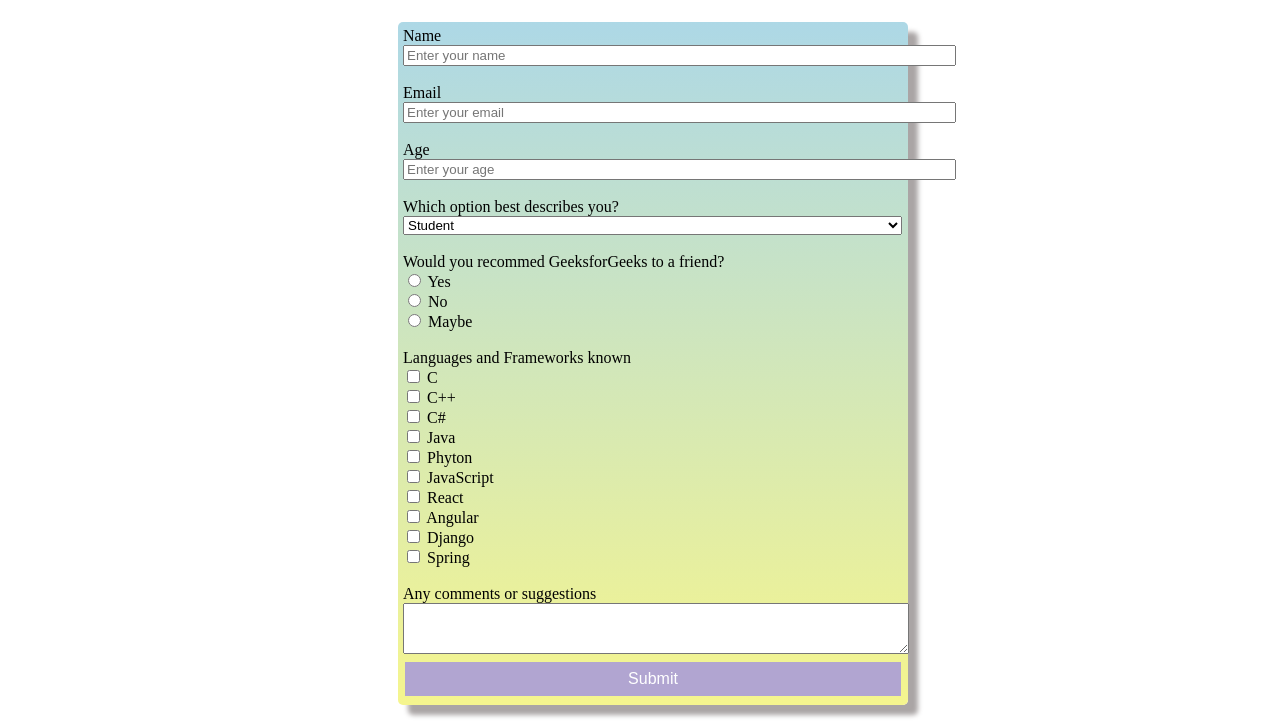
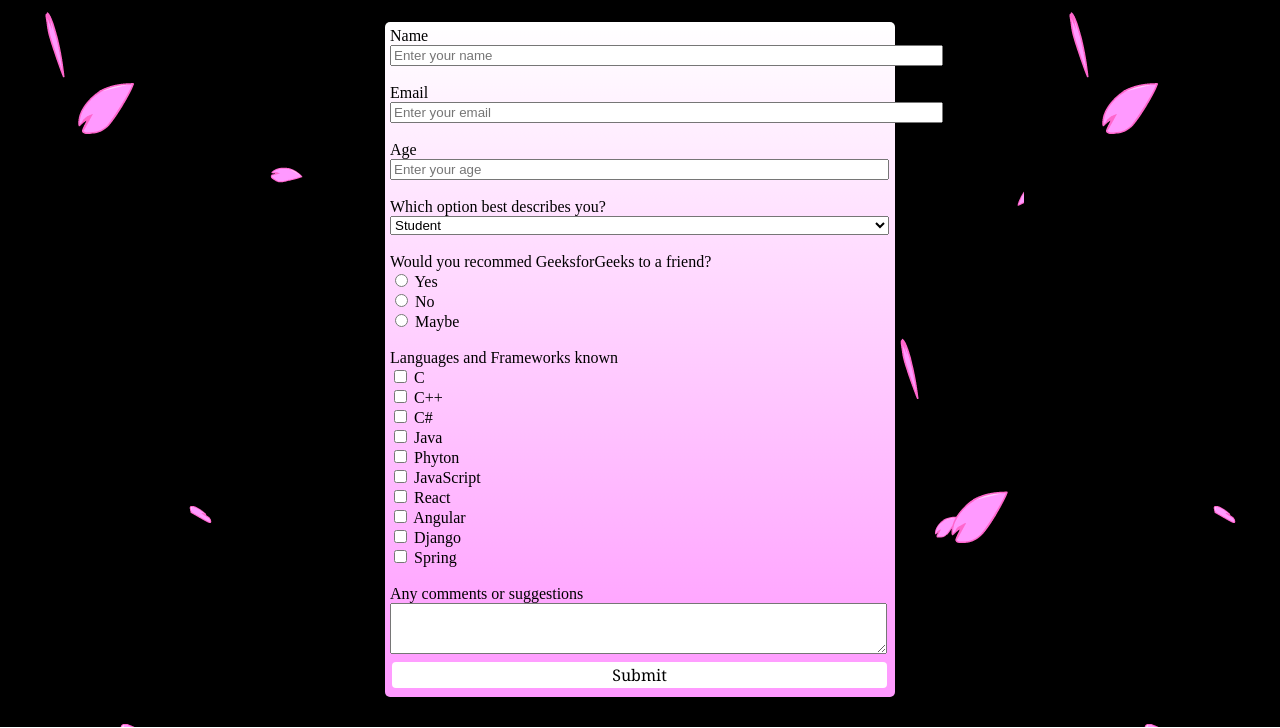
Before and after one commit to Pudiyeah/5task-Survey-Form, a plain HTML site: page index.html in a window 1280 px wide. Shown: the part 73-801 px from the top of the page. Drawn offline with Linux system fonts and the light colour scheme.

Commit message:
GeeksForGeeks-SurveyForm-task5

```diff
--- a/assets/css/style.css
+++ b/assets/css/style.css
@@ -1,30 +1,33 @@
+body{
+  background-image: url(/assets/background/gif.survey.gif);
+}
+
 h1 {
   text-align: center;
-  ;
+  color: aliceblue;
+  text-shadow: 1px 1px pink;
+}
+
+.start {
+  padding: 15px 390px;
+  justify-content: center;
+  display: flex;
 }
 
 .border {
-  background-image: linear-gradient(lightblue, rgb(245, 245, 142));
+  background-image: linear-gradient(rgb(255, 255, 255),#ff99ff);
   width: 500px;
   border: none;
   border-radius: 5px;
   padding: 5px;
-  box-shadow: 10px 10px 5px rgb(170, 165, 165);
 }
 
-.start {
-  padding: 15px 390px;
+input {
+  outline: none;
 }
 
-.submit {
-  background-color: #b1a5d1;
-  border: none;
-  color: white;
-  padding: 2px 110px;
-  text-align: center;
-  font-size: 16px;
-  margin: 4px 2px;
-  cursor: pointer;
+input[type="number"] {
+  width: 491px;
 }
 
 .select #position {
@@ -32,6 +35,21 @@ h1 {
 }
 
 textarea {
-  max-width: 500px;
+  max-width: 491px;
   outline: invert;
+  outline: none;
 }
+
+a .submit {
+  background-color: white;
+  border: none;
+  border-radius: 4px;
+  color: black;
+  padding: 2px 110px;
+  text-align: center;
+  font-family: Georgia, 'Times New Roman', Times, serif;
+  font-size: 16px;
+  margin: 4px 2px;
+  cursor: pointer;
+  width: 495px;
+}
--- a/index.html
+++ b/index.html
@@ -10,15 +10,19 @@
 </head>
 
 <body>
+    <div class="scrollbar" name="viewport" content="width=device-width, initial-scale=1">
+    </div>
     <h1>GeeksforGeeks Survey Form</h1>
+
     <div class="start">
+
         <div class="border">
             <label>Name</label><br>
             <input type="text" placeholder="Enter your name" size="66"><br><br>
             <label>Email</label><br>
             <input type="email" placeholder="Enter your email" size="66"><br><br>
             <label>Age</label><br>
-            <input type="text" placeholder="Enter your age" size="66"><br><br>
+            <input type="number" placeholder="Enter your age" size="66" min="15"><br><br>
             <label>Which option best describes you?</label><br>
 
             <div class="select">
@@ -61,7 +65,7 @@
             <textarea name="comment" id="comment" cols="65.5" rows="3"></textarea><br>
 
             <div class="submit">
-                <input type="submit" class="submit" value="Submit">
+               <a href="#"><input type="submit" class="submit" value="Submit" ></a>
             </div>
 
 
```
Also changed, not shown: assets/background/gif.survey.gif (added).
